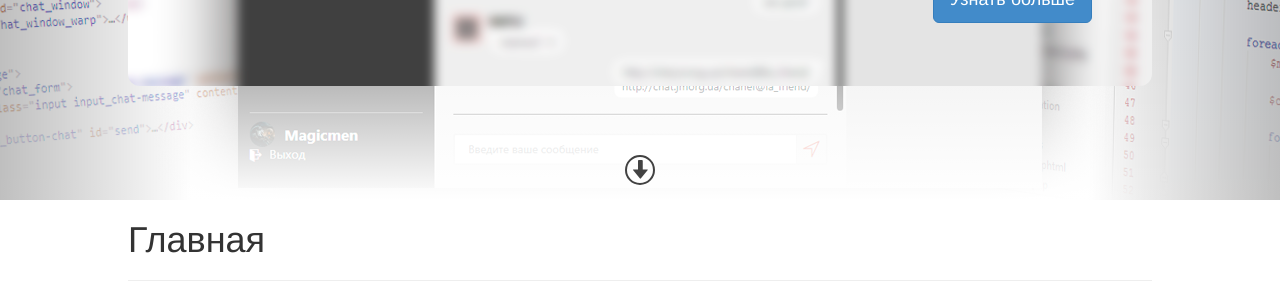
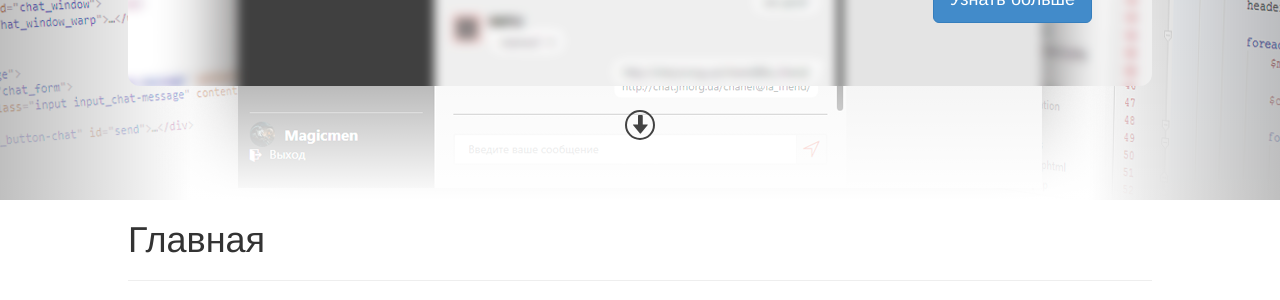
Before and after one commit to jm-organization/jm-organization.github.io, a Jekyll site: the page built from index.html, in a window 1280 px wide. Shown: the part 330-630 px from the top of the page. Built offline with Jekyll 4.4.1, drawn with Linux system fonts in a browser that asks for light colours.

Commit message:
исправления

```diff
--- a/assets/css/main.css
+++ b/assets/css/main.css
@@ -28,6 +28,9 @@
     padding: 0 4px;
     z-index: 5897; }
 
+.carousel-indicators li {
+  border-color: #9c9c9c; }
+
 .jm-header {
   position: relative;
   height: 530px;
@@ -35,21 +38,21 @@
   background: #9c9c9c url("https://jm-organization.github.io/assets/img/background-picture/header1.png") no-repeat center 0; }
   .jm-header .jm-layer {
     top: 0;
-    z-index: 5897;
+    z-index: 4;
     height: inherit;
     width: inherit;
     background: white;
     opacity: 0; }
     .jm-header .jm-layer.nav-layer {
       position: absolute;
-      z-index: 5896; }
+      z-index: 3; }
   .jm-header .jm-preview {
     position: absolute;
     width: inherit;
     max-height: 530px;
     top: 0;
     padding: 85px 25px;
-    z-index: 5895; }
+    z-index: 2; }
     .jm-header .jm-preview .jumbotron {
       padding-left: 60px;
       padding-right: 60px;
@@ -67,7 +70,7 @@
   position: absolute;
   width: 100%; }
   .jm-warp.warp-button-to-content {
-    top: 485px;
+    top: 440px;
     height: 30px;
     background: transparent;
     z-index: 5896; }
```
Also changed, not shown: assets/css/main.sass (+7 -4 lines).
